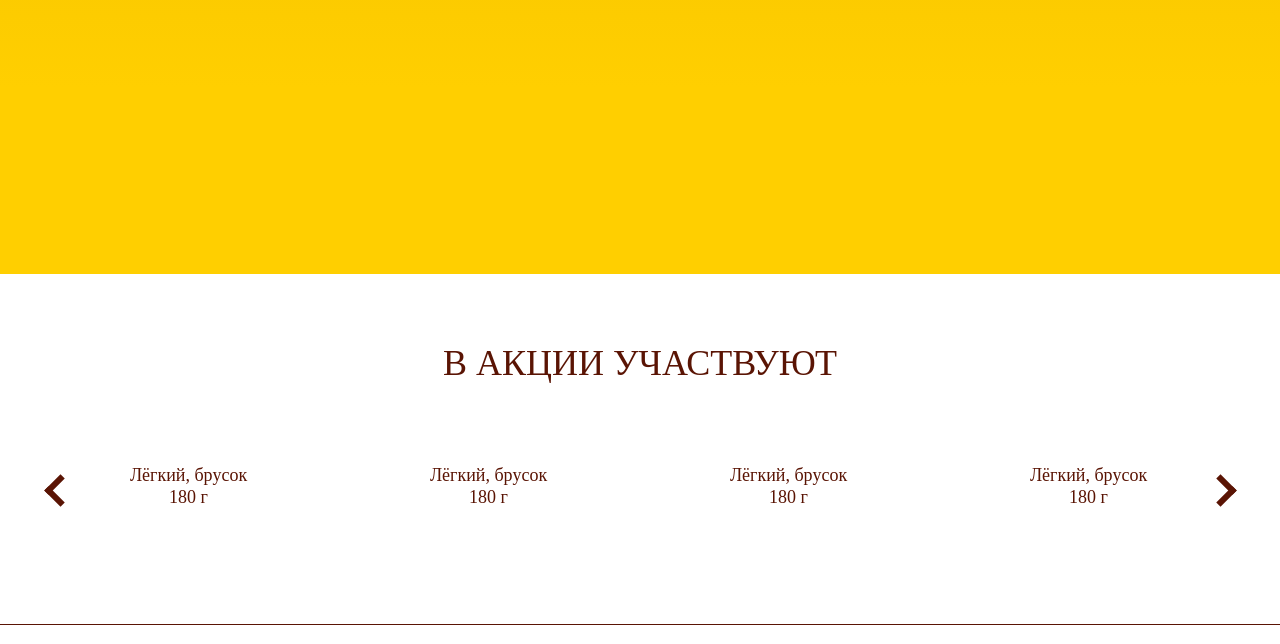
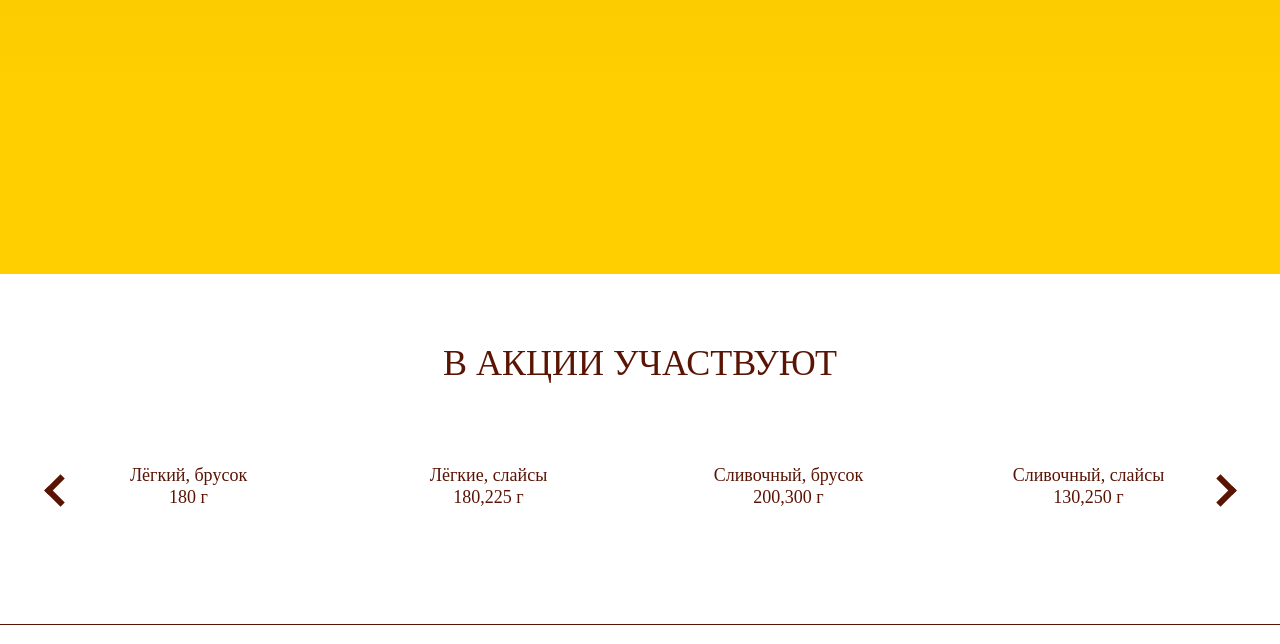
Before and after one commit to danil348/test-task, a website: page #src/index.html in a window 1280 px wide. Shown: the part 984-1628 px from the top of the page. Drawn offline with nearby package versions, Linux system fonts and the light colour scheme; some packages are replaced by stand-ins of ours; files that its build step writes are made by us from their sources; a script that the page names is missing; a web font is replaced by a local one.

Commit message:
добавление уникальных текстов слайдам

```diff
--- a/#src/_gifts.html
+++ b/#src/_gifts.html
@@ -2,7 +2,7 @@
 	<button class="gifts__button"  id="gifts"><span>загрузить чек</span></button>
 	<div class="gifts__container _container">
 		<h1 class="gifts__title">Нам 40 лет — вам подарки</h1>
-		<img loading="lazy" class="gifts__decorations" src="img/baloon.svg" alt="">
+		<img loading="lazy" class="gifts__decorations gifts__decorations-right" src="img/baloon.svg" alt="">
 		<img loading="lazy" class="gifts__decorations" src="img/line.svg" alt="">
 		<div class="gifts__steps">
 			<div class="gifts__step gifts-step animation-on-scroll">
--- a/#src/_promo.html
+++ b/#src/_promo.html
@@ -1,11 +1,8 @@
 <section class="section_promo promo">
 	<div class="promo__container _container">
 		<h2 class="promo__title">В акции участвуют</h2>
-		<!-- Slider main container -->
 		<div class="swiper">
-			<!-- Additional required wrapper -->
 			<div class="swiper-wrapper">
-				<!-- Slides -->
 				<div class="swiper-slide">
 					<a href="#">
 						<div class="swiper-slide__image small">
@@ -41,8 +38,8 @@
 							</picture>
 						</div>
 						<div class="swiper-slide__info">
-							<div class="swiper-slide__name">Лёгкий, брусок</div>
-							<div class="swiper-slide__weight">180 г</div>
+							<div class="swiper-slide__name">Лёгкие, слайсы</div>
+							<div class="swiper-slide__weight">180,225 г</div>
 						</div>
 					</a>
 				</div>
@@ -61,8 +58,8 @@
 							</picture>
 						</div>
 						<div class="swiper-slide__info">
-							<div class="swiper-slide__name">Лёгкий, брусок</div>
-							<div class="swiper-slide__weight">180 г</div>
+							<div class="swiper-slide__name">Сливочный, брусок</div>
+							<div class="swiper-slide__weight">200,300 г</div>
 						</div>
 					</a>
 				</div>
@@ -81,8 +78,8 @@
 							</picture>
 						</div>
 						<div class="swiper-slide__info">
-							<div class="swiper-slide__name">Лёгкий, брусок</div>
-							<div class="swiper-slide__weight">180 г</div>
+							<div class="swiper-slide__name">Сливочный, слайсы</div>
+							<div class="swiper-slide__weight">130,250 г</div>
 						</div>
 					</a>
 				</div>
@@ -167,10 +164,7 @@
 					</a>
 				</div>
 			</div>
-			<!-- If we need pagination -->
 			<div class="swiper-pagination"></div>
-
-			<!-- If we need navigation buttons -->
 			<div class="swiper-button-prev"></div>
 			<div class="swiper-button-next"></div>
 		</div>
--- a/#src/scss/gifts.scss
+++ b/#src/scss/gifts.scss
@@ -35,8 +35,7 @@
 
 	&__decorations {
 		position: absolute;
-		&:nth-child(3) {
-			right: 0;
+		right: 0;
 			top: 0;
 			transform: translate(300%, 5%);
 			@media (max-width: $md1+px) {
@@ -48,8 +47,7 @@
 			@media (max-width: $md4+px) {
 				transform: translate(-116%, 216%);
 			}
-		}
-		&:nth-child(2) {
+		&-right{
 			left: 0;
 			top: 0;
 			transform: translate(-30%, -65%);
--- a/version.json
+++ b/version.json
@@ -1,3 +1,3 @@
 {
-    "main": "20230415191503"
+    "main": "20230415195012"
 }
```
